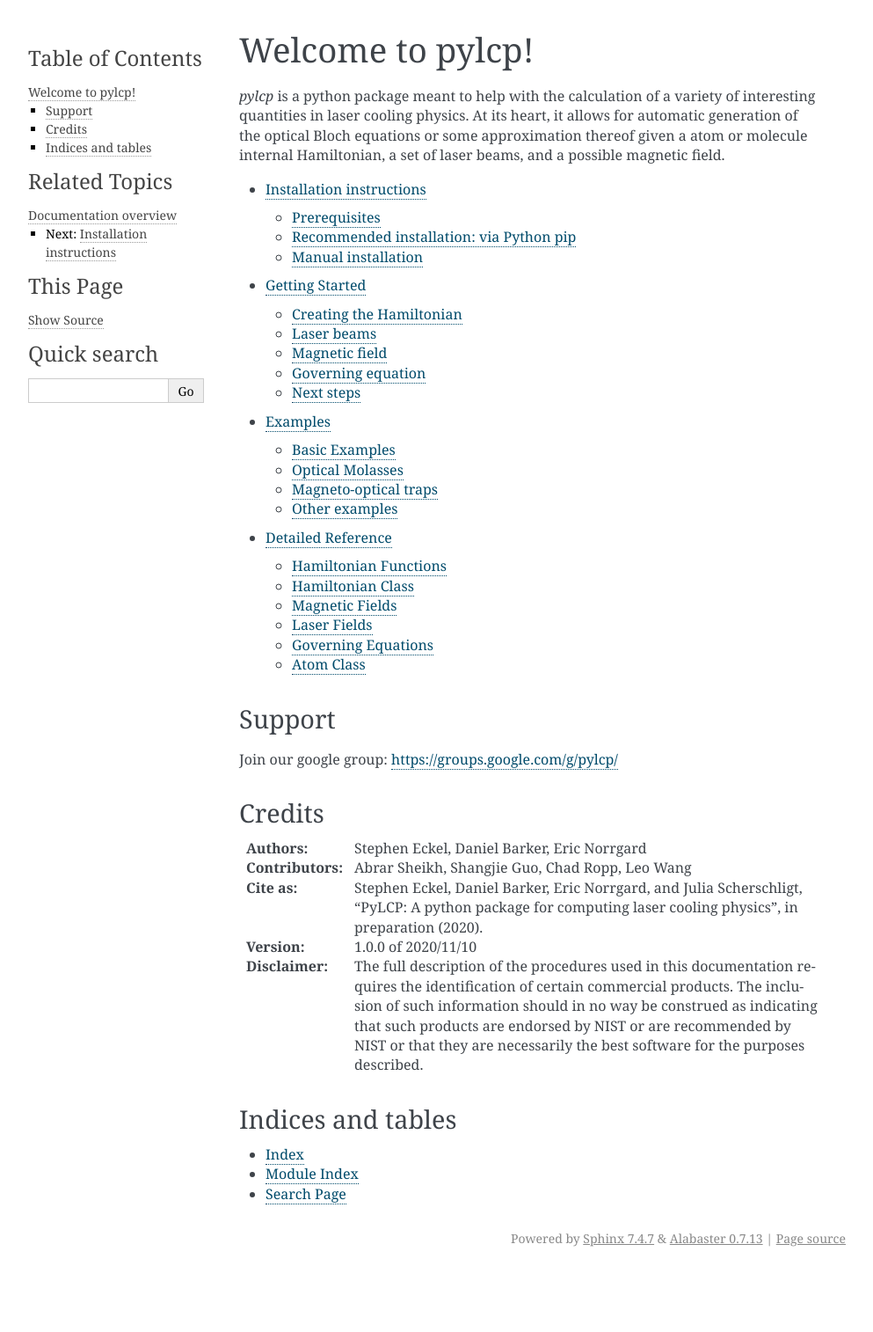
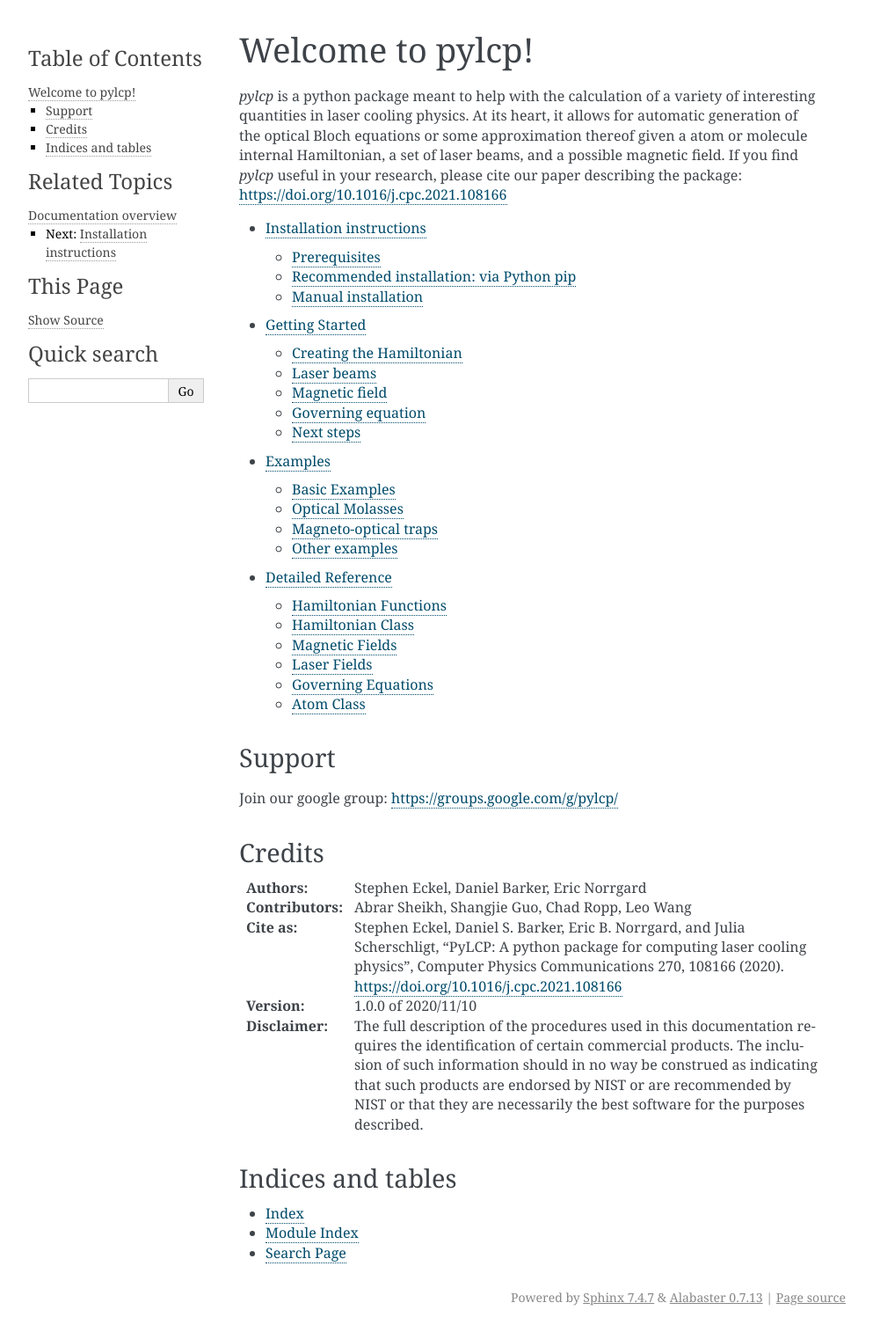
Before and after one commit to JQIamo/pylcp, a Sphinx documentation site: the page built from docs/index.rst, in a window 1280 px wide. Shown: the whole page at 88% size, without its empty margins (148-1141 px from the left). Built offline with Sphinx 7.4.7, drawn with Linux system fonts in a browser that asks for light colours; pages that are not in the unit, such as notebooks, are missing from menus; before the commit the page ends 1447 px from its top, so only the background shows below that.

Commit message:
Edit docs front page
Updating the front page of the docs to include the paper reference.

DSB

```diff
--- a/docs/index.rst
+++ b/docs/index.rst
@@ -10,7 +10,8 @@ Welcome to pylcp!
 interesting quantities in laser cooling physics.  At its heart, it allows for
 automatic generation of the optical Bloch equations or some approximation
 thereof given a atom or molecule internal Hamiltonian, a set of laser beams, and
-a possible magnetic field.
+a possible magnetic field. If you find `pylcp` useful in your research, please
+cite our paper describing the package: https://doi.org/10.1016/j.cpc.2021.108166
 
 .. toctree::
   :maxdepth: 2
@@ -40,9 +41,10 @@ Credits
 
 
 :Cite as:
-    Stephen Eckel, Daniel Barker, Eric Norrgard, and Julia Scherschligt,
+    Stephen Eckel, Daniel S. Barker, Eric B. Norrgard, and Julia Scherschligt,
     "PyLCP: A python package for computing laser cooling physics",
-    in preparation (2020).
+    Computer Physics Communications 270, 108166 (2020).
+    https://doi.org/10.1016/j.cpc.2021.108166
 
 :Version: 1.0.0 of 2020/11/10
 
```
